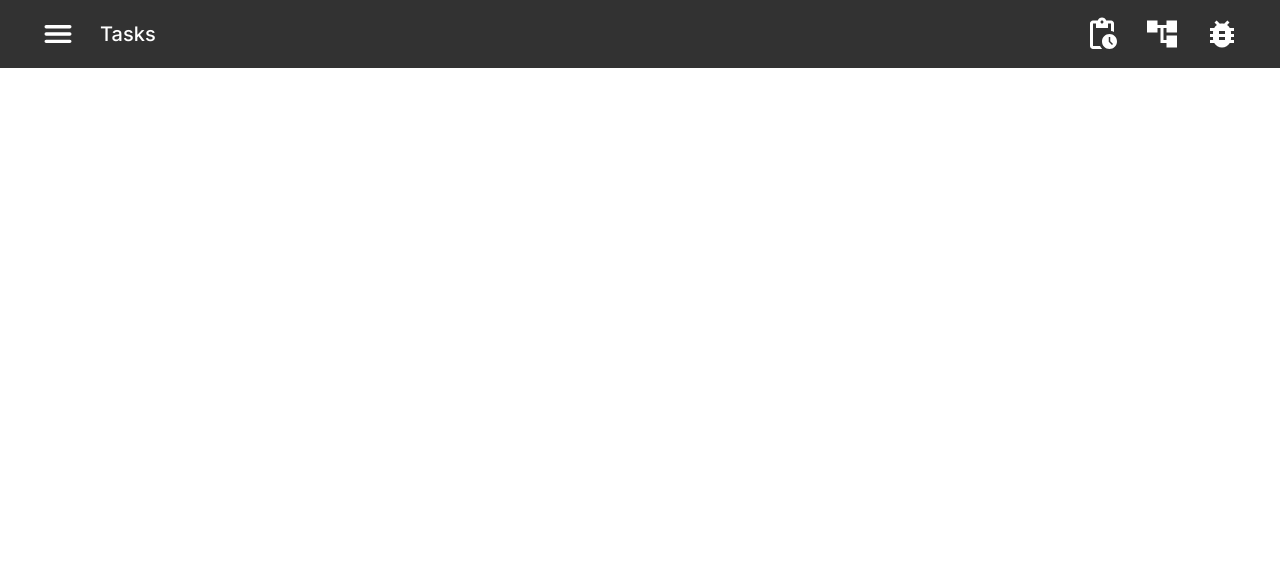
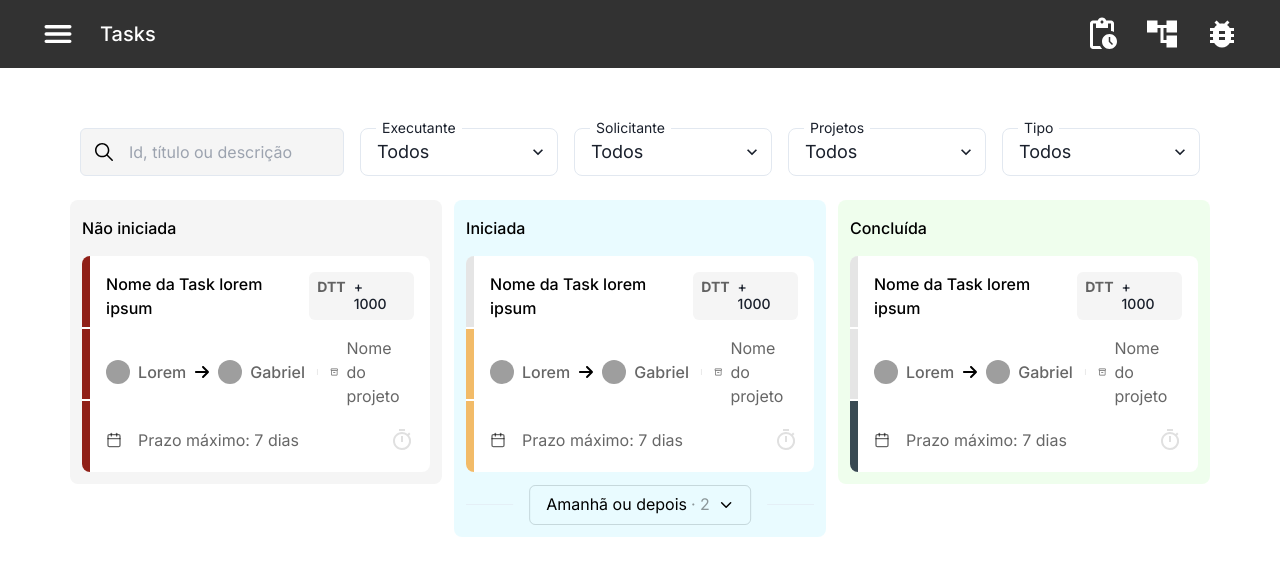
Before and after one commit to arthurbfonseca27/tech-challenge-cefis, a Next.js app: page / in a window 1280 px wide. Shown: the top 576 px of the page. Built offline with nearby package versions, Linux system fonts and the light colour scheme; grey boxes are pictures that could not be loaded.

Commit message:
feat: add the kanban board page

```diff
--- a/package.json
+++ b/package.json
@@ -10,6 +10,11 @@
     "prepare": "husky"
   },
   "dependencies": {
+    "@chakra-ui/next-js": "^2.2.0",
+    "@chakra-ui/react": "^2.8.2",
+    "@emotion/react": "^11.13.0",
+    "@emotion/styled": "^11.13.0",
+    "framer-motion": "^11.3.8",
     "next": "14.2.5",
     "react": "^18",
     "react-dom": "^18",
--- a/src/app/layout.tsx
+++ b/src/app/layout.tsx
@@ -7,6 +7,7 @@ import {
   MdAccountTree,
   MdBugReport,
 } from 'react-icons/md'
+import { Providers } from './providers'
 
 const inter = Inter({ subsets: ['latin'] })
 
@@ -23,7 +24,8 @@ export default function RootLayout({
   return (
     <html lang="en">
       <body className={inter.className}>
-        <div className="flex h-fit flex-row justify-between bg-[#323232]">
+        <Providers>
+          <div className="flex h-fit w-screen flex-row justify-between bg-[#323232]">
             <div className="flex flex-row items-center gap-6 py-4 pl-10 text-xl text-white">
               <IoMenu size={36} color="#FFFFFF" />
               <p className="font-medium">Tasks</p>
@@ -35,6 +37,7 @@ export default function RootLayout({
             </div>
           </div>
           {children}
+        </Providers>
       </body>
     </html>
   )
--- a/src/app/page.tsx
+++ b/src/app/page.tsx
@@ -1,16 +1,144 @@
+import {
+  Input,
+  InputGroup,
+  InputLeftElement,
+  Select,
+  Box,
+  Divider,
+  AbsoluteCenter,
+  Button,
+} from '@chakra-ui/react'
+import { IoIosSearch } from 'react-icons/io'
+import { IoChevronDown } from 'react-icons/io5'
+import CardComponent from '@/components/CardComponent'
+
 export default function Home() {
   return (
-    // Div roxa
-    <div className="h-screen bg-white">
-      {/* Div Vermelha */}
-      <div>
-        {/* Div Azul */}
-        <div></div>
-        <div>
-          {/* Div Verde */}
-          <div></div>
-          <div></div>
-          <div></div>
+    <div className="bg-white">
+      <div className="flex flex-col gap-6 px-20 pt-10">
+        <div className="flex flex-row items-center justify-center gap-x-4">
+          <div className="w-full pt-5">
+            <InputGroup size="lg" bg="#F5F5F5" borderRadius="lg">
+              <InputLeftElement pointerEvents="none">
+                <IoIosSearch color="#000000" size={24} />
+              </InputLeftElement>
+              <Input
+                placeholder="Id, título ou descrição"
+                pl="12"
+                fontSize="16px"
+              />
+            </InputGroup>
+          </div>
+          <div className="flex w-9/12 flex-col items-start">
+            <Box
+              position="relative"
+              top="2.5"
+              left="4"
+              px="1.5"
+              zIndex="10"
+              bg="#FFFFFF"
+            >
+              <p className="items-start text-sm">Executante</p>
+            </Box>
+            <Select placeholder="Todos" size="lg" borderRadius="lg">
+              <option value="option1">Option 1</option>
+              <option value="option2">Option 2</option>
+              <option value="option3">Option 3</option>
+            </Select>
+          </div>
+          <div className="flex w-9/12 flex-col items-start">
+            <Box
+              position="relative"
+              top="2.5"
+              left="4"
+              px="1.5"
+              zIndex="10"
+              bg="#FFFFFF"
+            >
+              <p className="items-start text-sm">Solicitante</p>
+            </Box>
+            <Select placeholder="Todos" size="lg" borderRadius="lg">
+              <option value="option1">Option 1</option>
+              <option value="option2">Option 2</option>
+              <option value="option3">Option 3</option>
+            </Select>
+          </div>
+          <div className="flex w-9/12 flex-col items-start">
+            <Box
+              position="relative"
+              top="2.5"
+              left="4"
+              px="1.5"
+              zIndex="10"
+              bg="#FFFFFF"
+            >
+              <p className="items-start text-sm">Projetos</p>
+            </Box>
+            <Select placeholder="Todos" size="lg" borderRadius="lg">
+              <option value="option1">Option 1</option>
+              <option value="option2">Option 2</option>
+              <option value="option3">Option 3</option>
+            </Select>
+          </div>
+          <div className="flex w-9/12 flex-col items-start">
+            <Box
+              position="relative"
+              top="2.5"
+              left="4"
+              px="1.5"
+              zIndex="10"
+              bg="#FFFFFF"
+            >
+              <p className="items-start text-sm">Tipo</p>
+            </Box>
+            <Select placeholder="Todos" size="lg" borderRadius="lg">
+              <option value="option1">Option 1</option>
+              <option value="option2">Option 2</option>
+              <option value="option3">Option 3</option>
+            </Select>
+          </div>
+        </div>
+        <div className="flex flex-row justify-center gap-3">
+          <div className="h-fit w-full text-base font-medium">
+            <Box bg="#F5F5F5" color="black" borderRadius="lg" px="3" pb="3">
+              <p className="py-4">Não iniciada</p>
+              {/* CARD */}
+              <CardComponent priority={1} />
+            </Box>
+          </div>
+          <div className="h-fit w-full text-base font-medium">
+            <Box bg="#C9F5FF66" color="black" borderRadius="lg" px="3">
+              <p className="py-4">Iniciada</p>
+              {/* CARD */}
+              <CardComponent priority={2} />
+              <Box position="relative" py="8">
+                <Divider color="#394A5333" />
+                <AbsoluteCenter px="4" bg="#e9fbff">
+                  <Button
+                    colorScheme="blue"
+                    variant="outline"
+                    rightIcon={<IoChevronDown />}
+                    borderColor="#394A5333"
+                    borderRadius="6px"
+                    color="#000000"
+                    fontWeight="normal"
+                  >
+                    <div className="flex flex-row gap-1">
+                      <span>Amanhã ou depois</span>
+                      <span className="text-[#00000066]">· 2</span>
+                    </div>
+                  </Button>
+                </AbsoluteCenter>
+              </Box>
+            </Box>
+          </div>
+          <div className="h-fit w-full text-base font-medium">
+            <Box bg="#D8FDD266" color="black" borderRadius="lg" px="3" pb="3">
+              <p className="py-4">Concluída</p>
+              {/* CARD */}
+              <CardComponent priority={3} />
+            </Box>
+          </div>
         </div>
       </div>
     </div>
--- /dev/null
+++ b/src/app/providers.tsx
@@ -0,0 +1,8 @@
+// app/providers.tsx
+'use client'
+
+import { ChakraProvider } from '@chakra-ui/react'
+
+export function Providers({ children }: { children: React.ReactNode }) {
+  return <ChakraProvider>{children}</ChakraProvider>
+}
--- /dev/null
+++ b/src/components/CardComponent.tsx
@@ -0,0 +1,61 @@
+import React from 'react'
+import PriorityComponent from './PriorityComponent'
+import { Tag, Avatar } from '@chakra-ui/react'
+import { FaArrowRight } from 'react-icons/fa6'
+import { LuCalendar } from 'react-icons/lu'
+import { MdOutlineInventory2, MdOutlineTimer } from 'react-icons/md'
+import { TbMinusVertical } from 'react-icons/tb'
+
+interface CardComponentProps {
+  priority: number
+}
+
+const CardComponent: React.FC<CardComponentProps> = ({ priority }) => {
+  return (
+    <div className="flex h-fit w-full flex-row overflow-hidden rounded-lg border-transparent bg-[#FFFFFF]">
+      <PriorityComponent priority={priority} />
+      <div className="flex w-full flex-col px-4 pt-4">
+        <div className="flex flex-row justify-between">
+          <p>Nome da Task lorem ipsum</p>
+          <Tag bg="#F5F5F5">
+            <div className="flex flex-row">
+              <span className="pr-2 font-bold text-[#00000099]">DTT</span>
+              <span className="#000000 pr-2">+ 1000</span>
+            </div>
+          </Tag>
+        </div>
+        <div className="flex flex-row items-center pt-4">
+          <Avatar
+            size="xs"
+            name="Dan Abrahmov"
+            src="https://bit.ly/dan-abramov"
+          />
+          <p className="px-2 font-medium text-[#00000099]">Lorem</p>
+          <div className="pr-2">
+            <FaArrowRight />
+          </div>
+          <Avatar
+            size="xs"
+            name="Dan Abrahmov"
+            src="https://bit.ly/dan-abramov"
+          />
+          <p className="px-2 font-medium text-[#00000099]">Gabriel</p>
+          <TbMinusVertical color="#67676733" />
+          <div className="flex flex-row items-center pl-2">
+            <MdOutlineInventory2 color="#00000099" />
+            <p className="pl-2 font-normal text-[#00000099]">Nome do projeto</p>
+          </div>
+        </div>
+        <div className="flex flex-row items-center justify-between py-5">
+          <div className="flex flex-row items-center gap-4">
+            <LuCalendar color="#00000099" />
+            <p className="font-normal text-[#00000099]">Prazo máximo: 7 dias</p>
+          </div>
+          <MdOutlineTimer size={24} color="#67676733" />
+        </div>
+      </div>
+    </div>
+  )
+}
+
+export default CardComponent
--- /dev/null
+++ b/src/components/PriorityComponent.tsx
@@ -0,0 +1,23 @@
+import React from 'react'
+
+interface PriorityComponentProps {
+  priority: number
+}
+
+const PriorityComponent: React.FC<PriorityComponentProps> = ({ priority }) => {
+  return (
+    <div className="flex flex-col space-y-0.5 rounded-3xl">
+      <div
+        className={`${priority === 1 ? 'border-[#902018]' : 'border-[#BEBEBE66]'} h-full border-4`}
+      ></div>
+      <div
+        className={`${priority === 1 ? 'border-[#902018]' : priority === 2 ? 'border-[#F2BB68]' : 'border-[#BEBEBE66]'} h-full border-4`}
+      ></div>
+      <div
+        className={`${priority === 1 ? 'border-[#902018]' : priority === 2 ? 'border-[#F2BB68]' : 'border-[#394A53]'} h-full border-4`}
+      ></div>
+    </div>
+  )
+}
+
+export default PriorityComponent
```
Also changed, not shown: 1 other file (tests, documents, lock files or other folders). Lines whose indentation alone changed are shown as unchanged.
